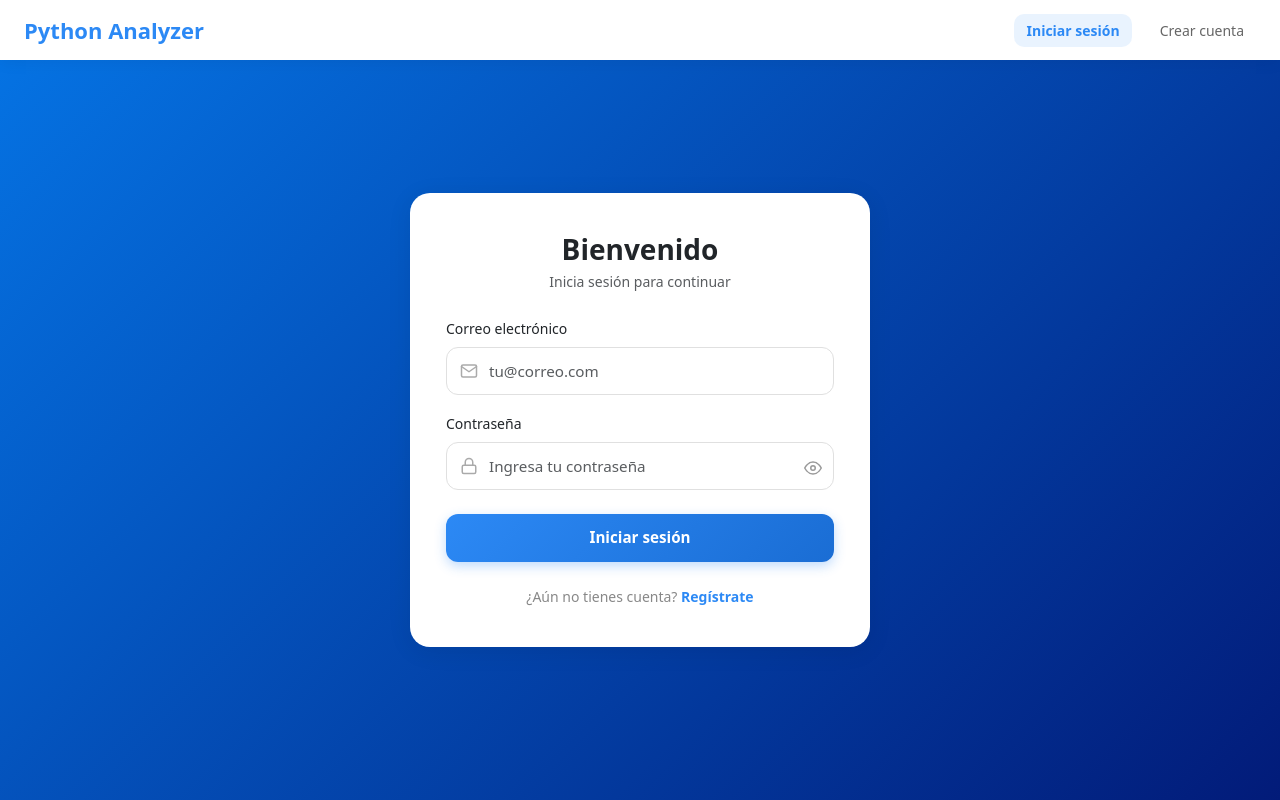
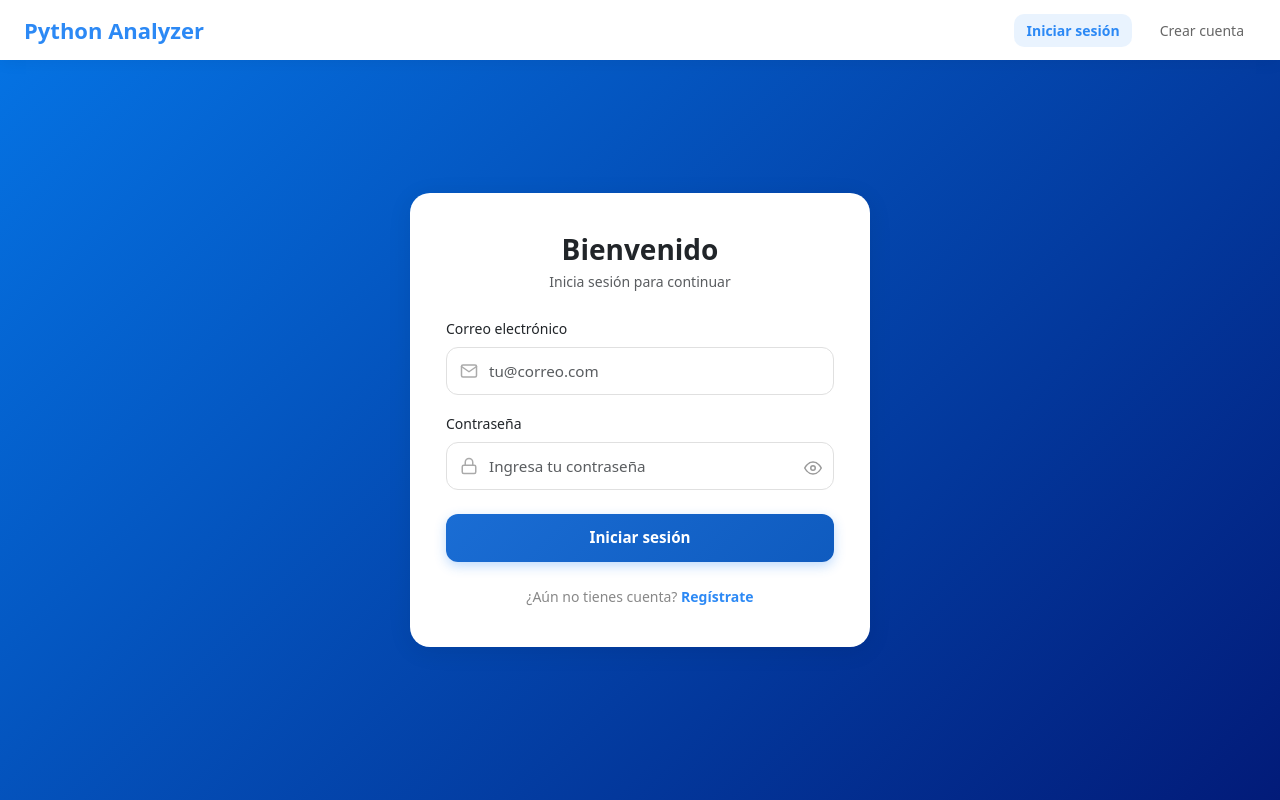
Before and after one commit to PabloEsquivelCastillo/python-metrics-system, a React (Vite) app in the folder frontend/: page /login in a window 1280 px wide. Built offline with nearby package versions, Linux system fonts and the light colour scheme.

Commit message:
[FIX] Contraste css

```diff
--- a/frontend/src/App.css
+++ b/frontend/src/App.css
@@ -43,7 +43,7 @@ h1 {
 
 /* botón primario reutilizable */
 .btn-primary-custom {
-  background: linear-gradient(135deg, #2C89F5 0%, #1a6dd4 100%);
+  background: linear-gradient(135deg, #1a6dd4 0%, #0f5bbf 100%);
   color: white;
   border: none;
   border-radius: 12px;
```
